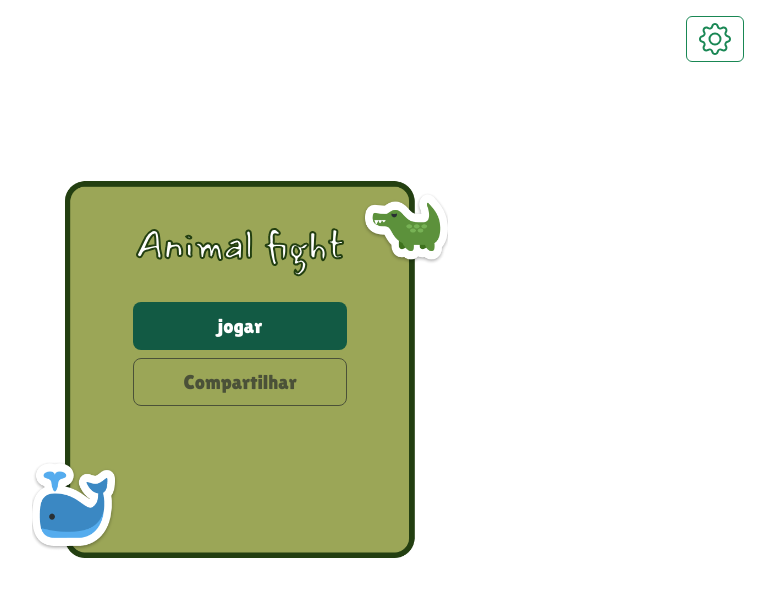
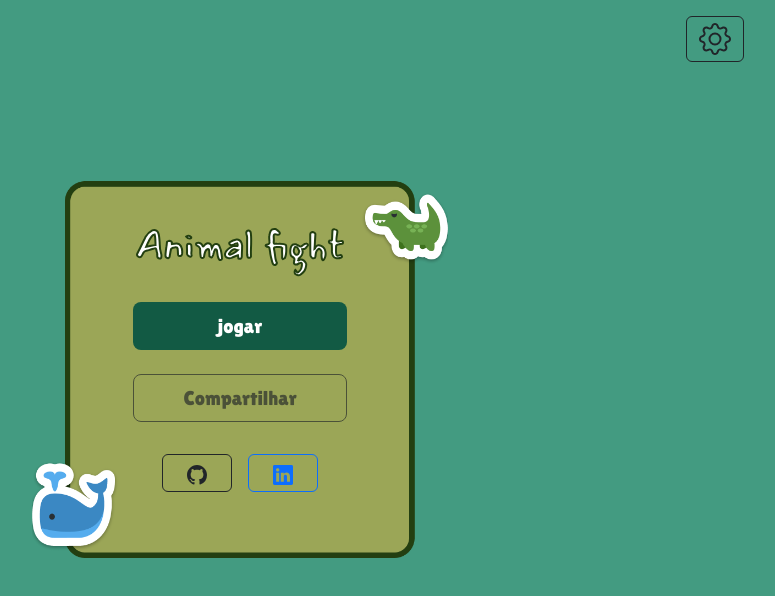
Before and after one commit to danielBRTanimacao/animal-fight-react-game, a React (Vite) app: page / in a window 1280 px wide. Shown: the top 596 px of the page, without its empty margins (400-1175 px from the left). Built offline with nearby package versions, Linux system fonts and the light colour scheme.

Commit message:
update components add choose animal

```diff
--- a/index.html
+++ b/index.html
@@ -3,6 +3,11 @@
     <head>
         <meta charset="UTF-8" />
         <meta name="viewport" content="width=device-width, initial-scale=1.0" />
+        <link
+            rel="shortcut icon"
+            type="imagex/png"
+            href="/src/assets/imgs/icon/icon-game.png"
+        />
         <title>Animel Fight</title>
     </head>
     <body>
--- a/src/assets/css/Index.css
+++ b/src/assets/css/Index.css
@@ -1,3 +1,7 @@
+body {
+    background-color: #439b81;
+}
+
 @font-face {
     font-family: "Mansalva";
     src: url(../fonts/Mansalva-Regular.ttf);
--- a/src/components/GameMain.jsx
+++ b/src/components/GameMain.jsx
@@ -11,7 +11,7 @@
             <section className="pt-5">
                 <div className="container text-center bg-img-back img-fluid rounded mt-5 p-5">
                     <h1 className="title-principal fs-1 pb-4">Animal fight</h1>
-                    <div className="d-grid gap-2 col-8 mx-auto">
+                    <div className="d-grid gap-4 col-8 mx-auto">
                         <button
                             className="btn btn-lg btn-game"
                             onClick={changeToGame}
@@ -21,6 +21,38 @@
                         <button className="btn btn-lg btn-game" disabled>
                             Compartilhar
                         </button>
+                        <div>
+                            <a
+                                href="https://github.com/danielBRTanimacao/animal-fight-react-game"
+                                className="btn btn-outline-dark m-2 px-4"
+                            >
+                                <svg
+                                    xmlns="http://www.w3.org/2000/svg"
+                                    width="20"
+                                    height="20"
+                                    fill="currentColor"
+                                    className="bi bi-github"
+                                    viewBox="0 0 16 16"
+                                >
+                                    <path d="M8 0C3.58 0 0 3.58 0 8c0 3.54 2.29 6.53 5.47 7.59.4.07.55-.17.55-.38 0-.19-.01-.82-.01-1.49-2.01.37-2.53-.49-2.69-.94-.09-.23-.48-.94-.82-1.13-.28-.15-.68-.52-.01-.53.63-.01 1.08.58 1.23.82.72 1.21 1.87.87 2.33.66.07-.52.28-.87.51-1.07-1.78-.2-3.64-.89-3.64-3.95 0-.87.31-1.59.82-2.15-.08-.2-.36-1.02.08-2.12 0 0 .67-.21 2.2.82.64-.18 1.32-.27 2-.27.68 0 1.36.09 2 .27 1.53-1.04 2.2-.82 2.2-.82.44 1.1.16 1.92.08 2.12.51.56.82 1.27.82 2.15 0 3.07-1.87 3.75-3.65 3.95.29.25.54.73.54 1.48 0 1.07-.01 1.93-.01 2.2 0 .21.15.46.55.38A8.012 8.012 0 0 0 16 8c0-4.42-3.58-8-8-8" />
+                                </svg>
+                            </a>
+                            <a
+                                href="https://www.linkedin.com/in/daniel-tenório-6471b0244/"
+                                className="btn btn-outline-primary m-2 px-4"
+                            >
+                                <svg
+                                    xmlns="http://www.w3.org/2000/svg"
+                                    width="20"
+                                    height="20"
+                                    fill="currentColor"
+                                    className="bi bi-linkedin"
+                                    viewBox="0 0 16 16"
+                                >
+                                    <path d="M0 1.146C0 .513.526 0 1.175 0h13.65C15.474 0 16 .513 16 1.146v13.708c0 .633-.526 1.146-1.175 1.146H1.175C.526 16 0 15.487 0 14.854V1.146zm4.943 12.248V6.169H2.542v7.225h2.401m-1.2-8.212c.837 0 1.358-.554 1.358-1.248-.015-.709-.52-1.248-1.342-1.248-.822 0-1.359.54-1.359 1.248 0 .694.521 1.248 1.327 1.248h.016zm4.908 8.212V9.359c0-.216.016-.432.08-.586.173-.431.568-.878 1.232-.878.869 0 1.216.662 1.216 1.634v3.865h2.401V9.25c0-2.22-1.184-3.252-2.764-3.252-1.274 0-1.845.7-2.165 1.193v.025h-.016a5.54 5.54 0 0 1 .016-.025V6.169h-2.4c.03.678 0 7.225 0 7.225h2.4" />
+                                </svg>
+                            </a>
+                        </div>
                     </div>
                 </div>
             </section>
--- a/src/components/HeaderGame.jsx
+++ b/src/components/HeaderGame.jsx
@@ -10,7 +10,7 @@
                 <div className="d-flex justify-content-end">
                     <div>
                         <button
-                            className="btn btn-outline-success"
+                            className="btn btn-outline-dark"
                             onClick={() => setOpenModal(true)}
                         >
                             <svg
@@ -33,25 +33,25 @@
                 setOpenModal={() => setOpenModal(!openModal)}
                 title={"Configurações"}
             >
-                <div class="form-check form-switch">
+                <div className="form-check form-switch">
                     <input
                         className="form-check-input"
                         type="checkbox"
                         role="switch"
                         id="audioOn"
                     />
-                    <label class="form-check-label" for="audioOn">
+                    <label className="form-check-label" for="audioOn">
                         Música
                     </label>
                 </div>
-                <div class="form-check form-switch">
+                <div className="form-check form-switch">
                     <input
                         className="form-check-input"
                         type="checkbox"
                         role="switch"
                         id="effectOn"
                     />
-                    <label class="form-check-label" for="effectOn">
+                    <label className="form-check-label" for="effectOn">
                         Efeito sonoros
                     </label>
                 </div>
--- a/src/components/Playing.jsx
+++ b/src/components/Playing.jsx
@@ -1,7 +1,9 @@
+import ChooseAnimal from "./game-components/ChooseAnimal";
+
 export default () => {
     return (
         <>
-            <h1>jogando o game</h1>
+            <ChooseAnimal />
         </>
     );
 };
--- /dev/null
+++ b/src/components/game-components/ChooseAnimal.jsx
@@ -0,0 +1,18 @@
+import SnakeAnimal from "../../assets/imgs/sprites-animals/snake.png";
+
+export default () => {
+    return (
+        <>
+            <header>
+                <h1>Escolha um animal</h1>
+            </header>
+            <section>
+                <div>
+                    <button className="btn">
+                        <img src={SnakeAnimal} alt="img-animal" />
+                    </button>
+                </div>
+            </section>
+        </>
+    );
+};
```
Also changed, not shown: src/assets/imgs/icon/icon-game.png (added), src/assets/imgs/sprites-animals/snake.png (added).
